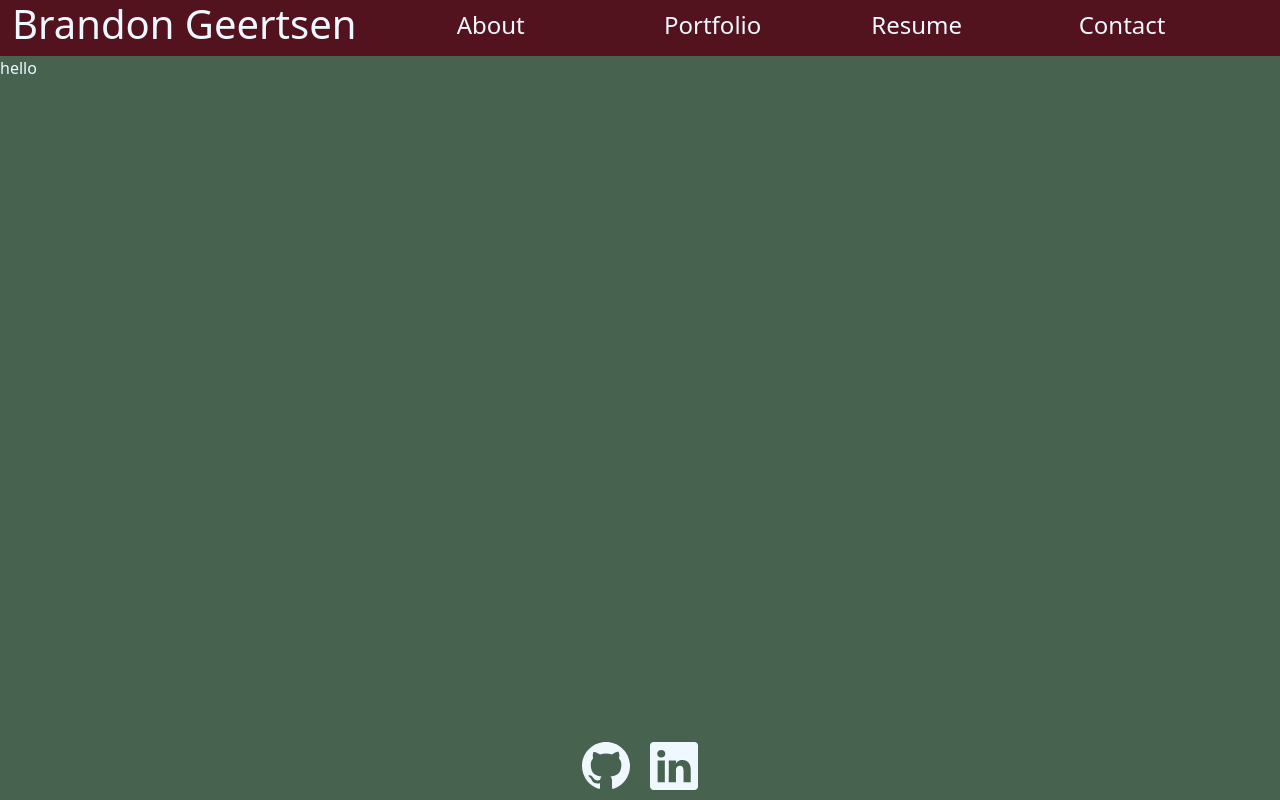
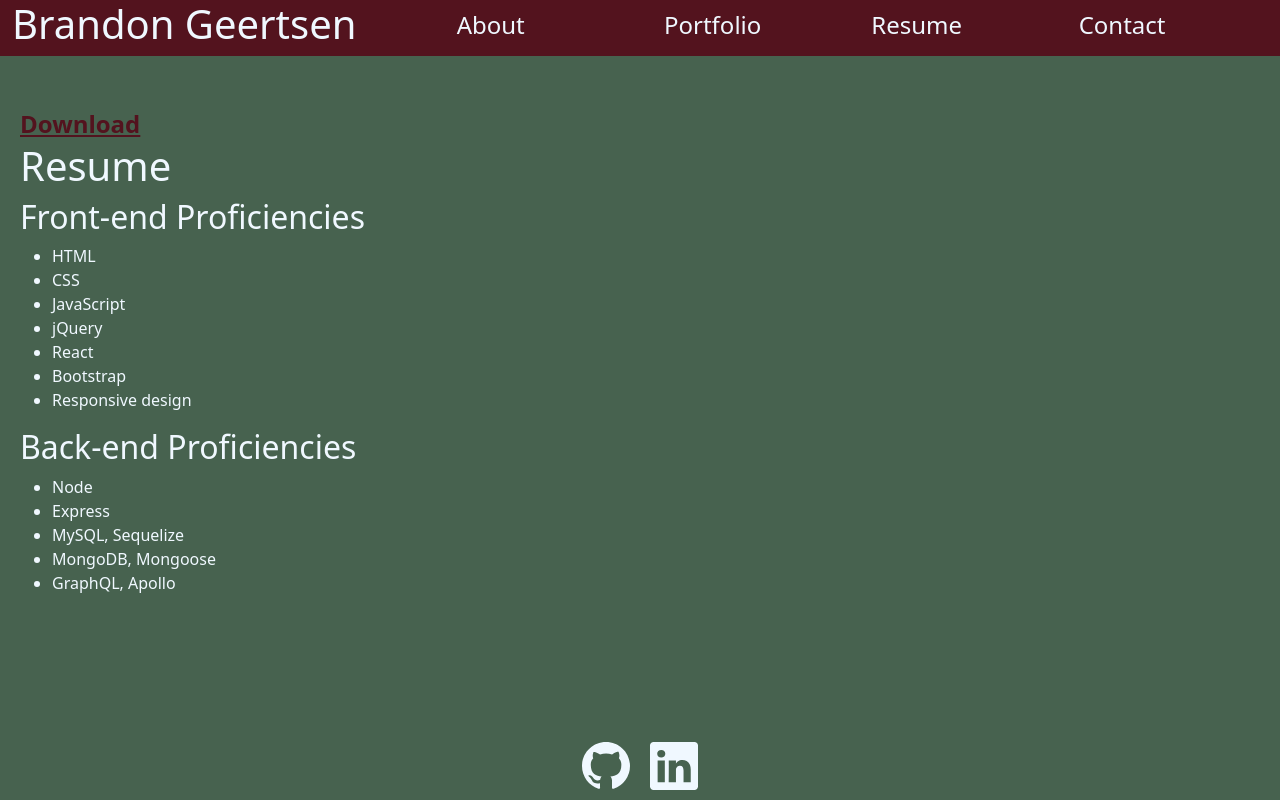
Before and after one commit to bgeertsen/bgeertsen-portfolio-2.0, a React (Create React App) app: page / in a window 1280 px wide. Both pictures are taken after a click on the button "Resume". Built offline with nearby package versions, Linux system fonts and the light colour scheme.

Commit message:
updated resume component

```diff
--- a/src/App.css
+++ b/src/App.css
@@ -2,6 +2,12 @@
   background-color: rgb(71, 98, 79);
   color: aliceblue;
   min-height: 100vh;
+}
+
+.download {
+  font-size: 24px;
+  color: rgb(83, 19, 30);
+  font-weight: bold;
 }
 
 button {
@@ -82,23 +88,47 @@ footer {
   justify-content: center;
 }
 
+.resume {
+  margin-top: 50px;
+  margin-left: 20px;
+}
+
 @media (min-width: 767px) {
   .nav-container h2 {
+    font-size: 24px;
+  }
+  .about-container p {
     font-size: 24px;
   }
 }
 
 @media (min-width: 1440px) {
   .about-container p {
-    font-size: 36px;
+    font-size: 38px;
+  }
+  .project-pic {
+    width: 400px;
   }
 
-  .project-pic {
-    width: 400px;
+  .resume {
+    margin-left: 50px;
+    font-size: larger;
   }
 }
 
 @media (min-width: 2560px) {
+  .download {
+    font-size: 48px;
+  }
+
+  .header h1 {
+    font-size: 68px;
+  }
+
+  .header h2 {
+    font-size: 48px;
+  }
+
   .img-container img {
     display: block;
     width: 700px;
@@ -136,4 +166,18 @@ footer {
     width: 750px;
     margin-bottom: 100px;
   }
+
+  .resume h1 {
+    font-size: 78px;
+  }
+
+  .resume h2 {
+    font-size: 58px;
+  }
+
+  .resume {
+    font-size: 48px;
+    margin-top: 100px;
+    margin-left: 150px;
+  }
 }
--- a/src/components/Resume/index.js
+++ b/src/components/Resume/index.js
@@ -1,7 +1,36 @@
 import React from "react";
 
 function Resume() {
-  return <div>hello</div>;
+  return (
+    <div className="resume">
+      <a
+        className="download"
+        href={require(`../../Assets/docs/Resume2022.pdf`)}
+        download
+      >
+        Download
+      </a>
+      <h1>Resume</h1>
+      <h2>Front-end Proficiencies</h2>
+      <uL>
+        <li>HTML</li>
+        <li>CSS</li>
+        <li>JavaScript</li>
+        <li>jQuery</li>
+        <li>React</li>
+        <li>Bootstrap</li>
+        <li>Responsive design</li>
+      </uL>
+      <h2>Back-end Proficiencies</h2>
+      <ul>
+        <li>Node</li>
+        <li>Express</li>
+        <li>MySQL, Sequelize</li>
+        <li>MongoDB, Mongoose</li>
+        <li>GraphQL, Apollo</li>
+      </ul>
+    </div>
+  );
 }
 
 export default Resume;
```
Also changed, not shown: 1 other file (tests, documents, lock files or other folders).
